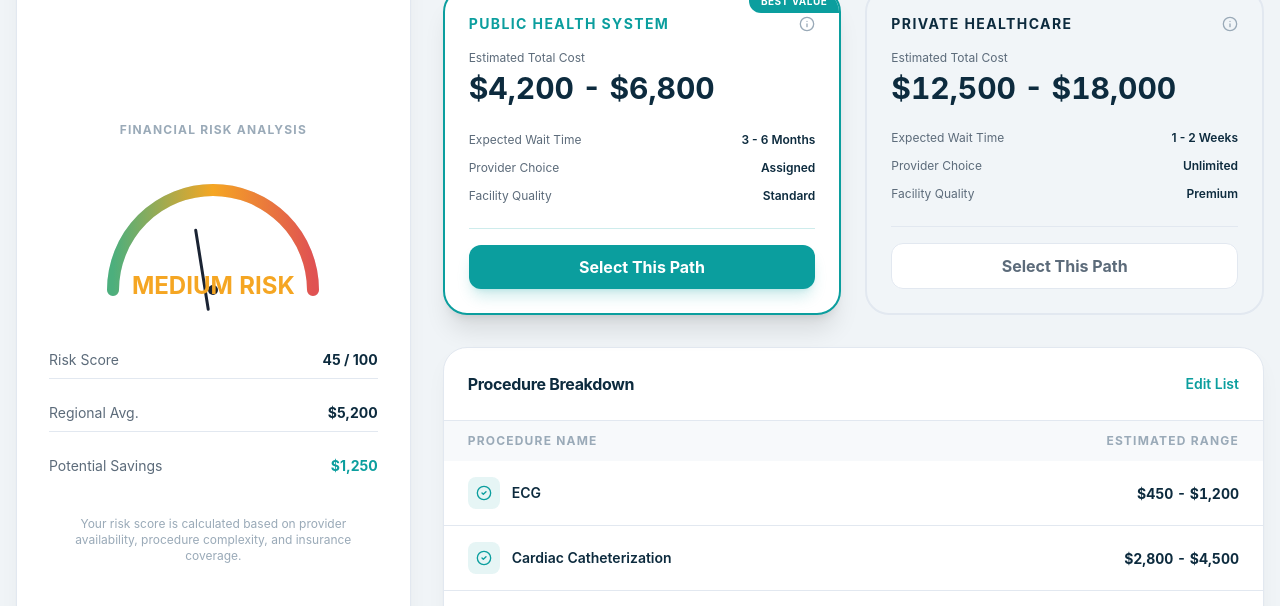
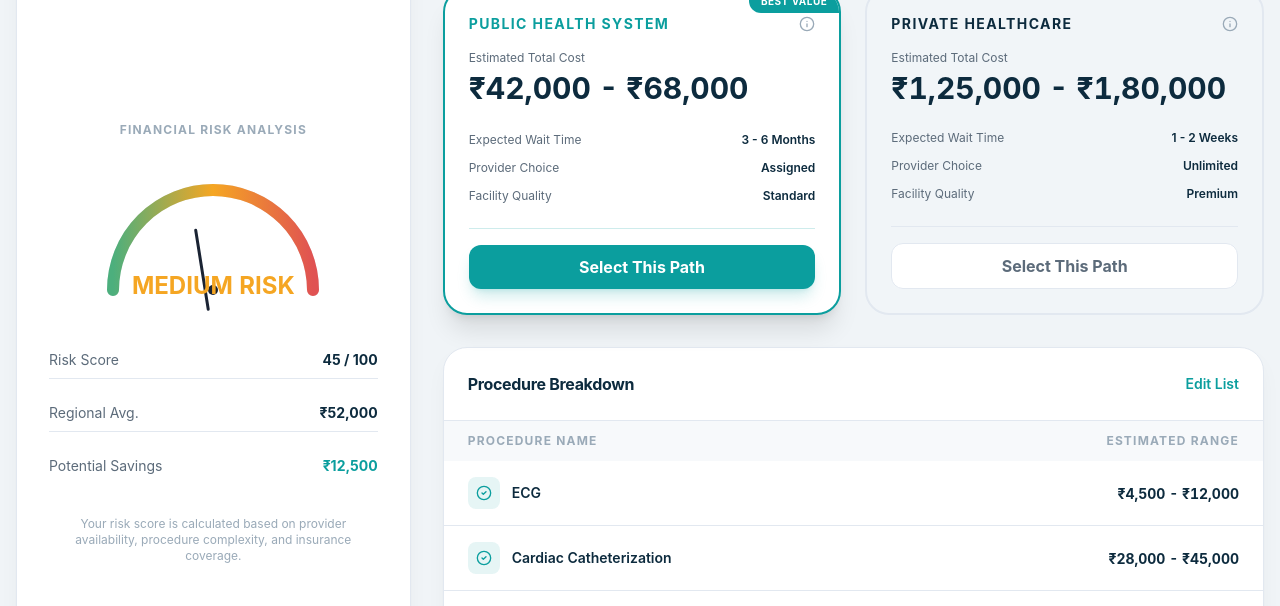
Before and after one commit to Ayushia5/Aarogya-Path, a React (Vite) app: page /cost-estimator/results in a window 1280 px wide. Shown: the part 346-952 px from the top of the page. Built offline with nearby package versions, Linux system fonts and the light colour scheme; no server answers; sample sign-in values are in the browser's storage.

Commit message:
Refined cost estimator flow, fixed graph timestamps, and polished navigation

```diff
--- a/src/pages/CostEstimator/PatientProfile.jsx
+++ b/src/pages/CostEstimator/PatientProfile.jsx
@@ -6,6 +6,7 @@ import { useNavigate } from 'react-router-dom';
 import useEstimatorStore from '../../stores/useEstimatorStore';
 
 const PatientProfile = () => {
+    const navigate = useNavigate();
     const { patientData, setPatientData } = useEstimatorStore();
     const income = patientData.income || 75000;
 
--- a/src/pages/CostEstimator/Results.jsx
+++ b/src/pages/CostEstimator/Results.jsx
@@ -5,19 +5,22 @@ import {
     HelpCircle, AlertTriangle, CheckCircle2,
     Calendar, CreditCard
 } from 'lucide-react';
-import { useNavigate } from 'react-router-dom';
+import { useNavigate, Link } from 'react-router-dom';
+import useEstimatorStore from '../../stores/useEstimatorStore';
 import RiskGauge from '../../components/RiskGauge/RiskGauge';
 import CostComparisonCard from '../../components/CostComparisonCard/CostComparisonCard';
 import AlertBanner from '../../components/AlertBanner/AlertBanner';
 
 const Results = () => {
-    const navigate = useNavigate();
+    const { selectedProcedures } = useEstimatorStore();
 
-    const selectedProcedures = [
-        { name: 'ECG', cost: '$450 - $1,200' },
-        { name: 'Cardiac Catheterization', cost: '$2,800 - $4,500' },
-        { name: 'Angioplasty', cost: '$950 - $1,100' },
-    ];
+    // Map procedure names to cost ranges for display
+    const procedureData = selectedProcedures.map(name => ({
+        name,
+        cost: name === 'ECG' ? '₹4,500 - ₹12,000' :
+            name === 'Cardiac Catheterization' ? '₹28,000 - ₹45,000' :
+                name === 'Angioplasty' ? '₹9,500 - ₹11,000' : '₹5,000 - ₹15,000'
+    }));
 
     return (
         <div className="max-w-7xl mx-auto px-4 py-8 pb-20">
@@ -54,11 +57,11 @@ const Results = () => {
                         </div>
                         <div className="flex justify-between text-sm py-2 border-b border-health-border">
                             <span className="text-health-text-secondary">Regional Avg.</span>
-                            <span className="font-bold text-primary-navy">$5,200</span>
+                            <span className="font-bold text-primary-navy">₹52,000</span>
                         </div>
                         <div className="flex justify-between text-sm py-2">
                             <span className="text-health-text-secondary">Potential Savings</span>
-                            <span className="font-bold text-primary-teal">$1,250</span>
+                            <span className="font-bold text-primary-teal">₹12,500</span>
                         </div>
                     </div>
                     <p className="mt-8 text-xs text-health-text-muted">
@@ -77,12 +80,12 @@ const Results = () => {
                     <div className="grid grid-cols-1 md:grid-cols-2 gap-6">
                         <CostComparisonCard
                             type="public"
-                            priceRange="$4,200 - $6,800"
+                            priceRange="₹42,000 - ₹68,000"
                             isBestValue={true}
                         />
                         <CostComparisonCard
                             type="private"
-                            priceRange="$12,500 - $18,000"
+                            priceRange="₹1,25,000 - ₹1,80,000"
                             isBestValue={false}
                         />
                     </div>
@@ -109,7 +112,7 @@ const Results = () => {
                                     </tr>
                                 </thead>
                                 <tbody className="divide-y divide-health-border">
-                                    {selectedProcedures.map((proc, idx) => (
+                                    {procedureData.map((proc, idx) => (
                                         <tr key={idx} className="hover:bg-health-bg/20 transition-colors">
                                             <td className="px-6 py-4">
                                                 <div className="flex items-center space-x-3">
@@ -185,9 +188,4 @@ const Results = () => {
     );
 };
 
-// Simple Link mock as lucide doesn't have it and router might not be used everywhere for this snippet
-const Link = ({ to, children, className }) => (
-    <a href={to} className={className}>{children}</a>
-);
-
 export default Results;
--- a/src/pages/CostEstimator/SelectProcedures.jsx
+++ b/src/pages/CostEstimator/SelectProcedures.jsx
@@ -7,6 +7,7 @@ import {
 } from 'lucide-react';
 import { useNavigate, Link } from 'react-router-dom';
 import ProcedureChip from '../../components/ProcedureChip/ProcedureChip';
+import useEstimatorStore from '../../stores/useEstimatorStore';
 
 const categories = [
     { id: 'cardiology', name: 'Cardiology', icon: <Heart size={18} />, count: 12 },
@@ -26,17 +27,10 @@ const cardiologyProcedures = {
 
 const SelectProcedures = () => {
     const navigate = useNavigate();
+    const { selectedProcedures, toggleProcedure } = useEstimatorStore();
     const [selectedCategory, setSelectedCategory] = useState('cardiology');
-    const [selectedProcedures, setSelectedProcedures] = useState(['ECG', 'Cardiac Catheterization', 'Angioplasty']);
     const [searchQuery, setSearchQuery] = useState('');
 
-    const toggleProcedure = (name) => {
-        setSelectedProcedures(prev =>
-            prev.includes(name)
-                ? prev.filter(p => p !== name)
-                : [...prev, name]
-        );
-    };
 
     return (
         <div className="max-w-7xl mx-auto px-4 py-8 pb-32">
@@ -83,8 +77,8 @@ const SelectProcedures = () => {
                                     key={cat.id}
                                     onClick={() => setSelectedCategory(cat.id)}
                                     className={`w-full flex items-center justify-between p-3 rounded-xl transition-all ${selectedCategory === cat.id
-                                            ? 'bg-primary-teal/5 text-primary-teal border-l-4 border-primary-teal font-bold'
-                                            : 'text-health-text-secondary hover:bg-health-bg'
+                                        ? 'bg-primary-teal/5 text-primary-teal border-l-4 border-primary-teal font-bold'
+                                        : 'text-health-text-secondary hover:bg-health-bg'
                                         }`}
                                 >
                                     <div className="flex items-center space-x-3">
@@ -163,7 +157,7 @@ const SelectProcedures = () => {
                                 <TrendingDown size={24} />
                             </div>
                             <h5 className="font-bold text-primary-navy mb-2">Potential Savings</h5>
-                            <p className="text-xs text-health-text-secondary">Users save an average of $450 by comparing regional providers.</p>
+                            <p className="text-xs text-health-text-secondary">Users save an average of ₹45,000 by comparing regional providers.</p>
                         </div>
                     </div>
                 </main>
--- a/src/pages/Dashboard/Dashboard.jsx
+++ b/src/pages/Dashboard/Dashboard.jsx
@@ -13,12 +13,12 @@ import KPICard from '../../components/KPICard/KPICard';
 import RiskGauge from '../../components/RiskGauge/RiskGauge';
 
 const initialChartData = [
-    { name: 'JAN', value: 400 },
-    { name: 'FEB', value: 600 },
-    { name: 'MAR', value: 550 },
-    { name: 'APR', value: 900 },
-    { name: 'MAY', value: 1100 },
-    { name: 'JUN', value: 1250 },
+    { name: '23:15', value: 400 },
+    { name: '23:20', value: 600 },
+    { name: '23:25', value: 550 },
+    { name: '23:30', value: 900 },
+    { name: '23:35', value: 1100 },
+    { name: '23:40', value: 1250 },
 ];
 
 const Dashboard = () => {
@@ -297,14 +297,9 @@ const Dashboard = () => {
                             </div>
                         ))}
                     </div>
-
-                    <button className="mt-10 w-full py-3 rounded-xl border-2 border-health-border text-sm font-bold text-health-text-secondary hover:border-primary-teal hover:text-primary-teal transition-all flex items-center justify-center space-x-2">
-                        <span>View Search History</span>
-                        <ChevronRight size={16} />
-                    </button>
                 </motion.div>
-            </div>
-        </div>
+            </div >
+        </div >
     );
 };
 
--- a/src/pages/Providers/Providers.jsx
+++ b/src/pages/Providers/Providers.jsx
@@ -41,7 +41,7 @@ const Providers = () => {
                     <p className="text-health-text-secondary text-lg">Compare highly rated specialized healthcare providers in your region.</p>
                 </div>
                 <div className="text-sm font-bold text-health-text-muted uppercase tracking-widest">
-                    Showing <span className="text-primary-navy">124 results</span>
+                    Showing <span className="text-primary-navy">{sampleProviders.length} results</span>
                 </div>
             </div>
 
```
